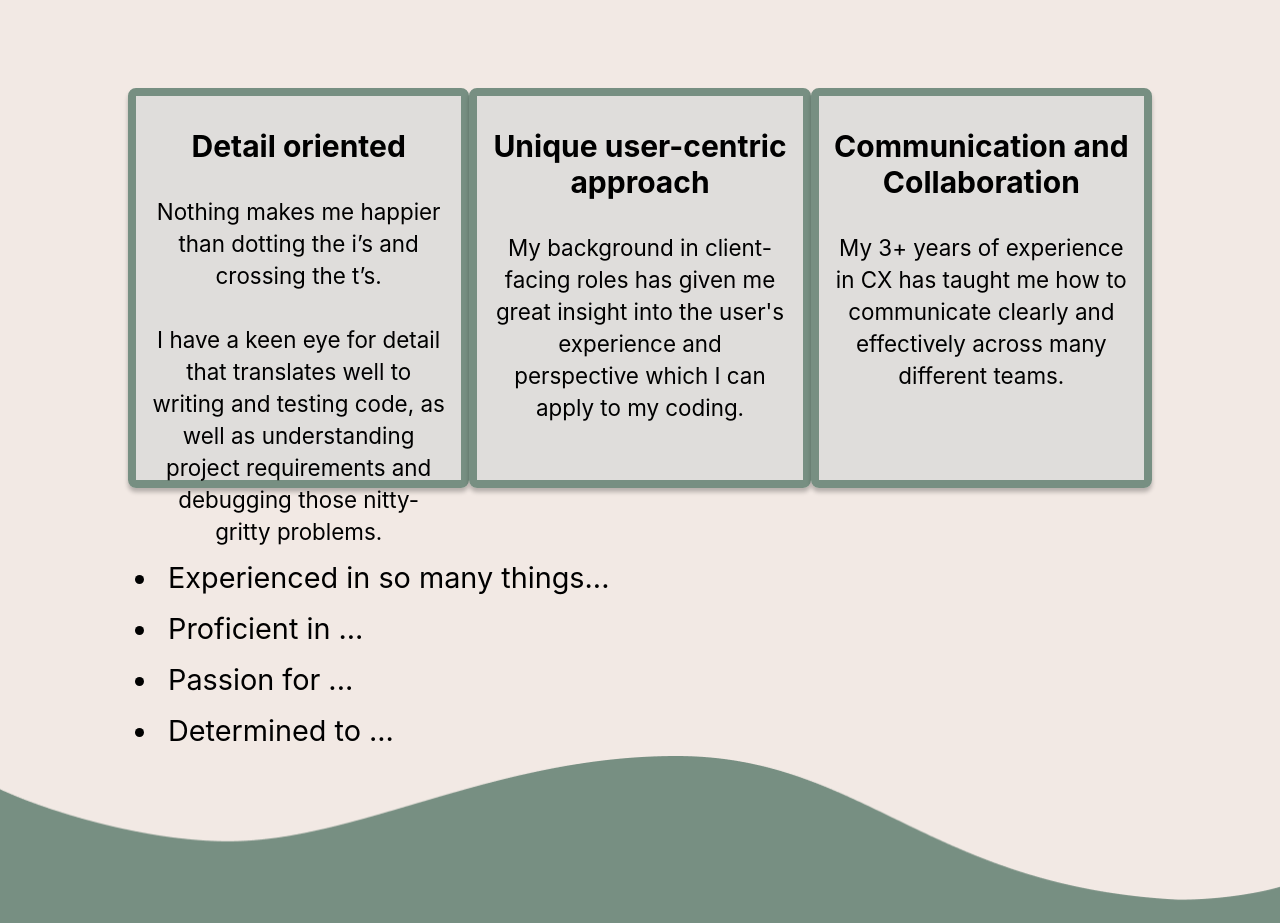
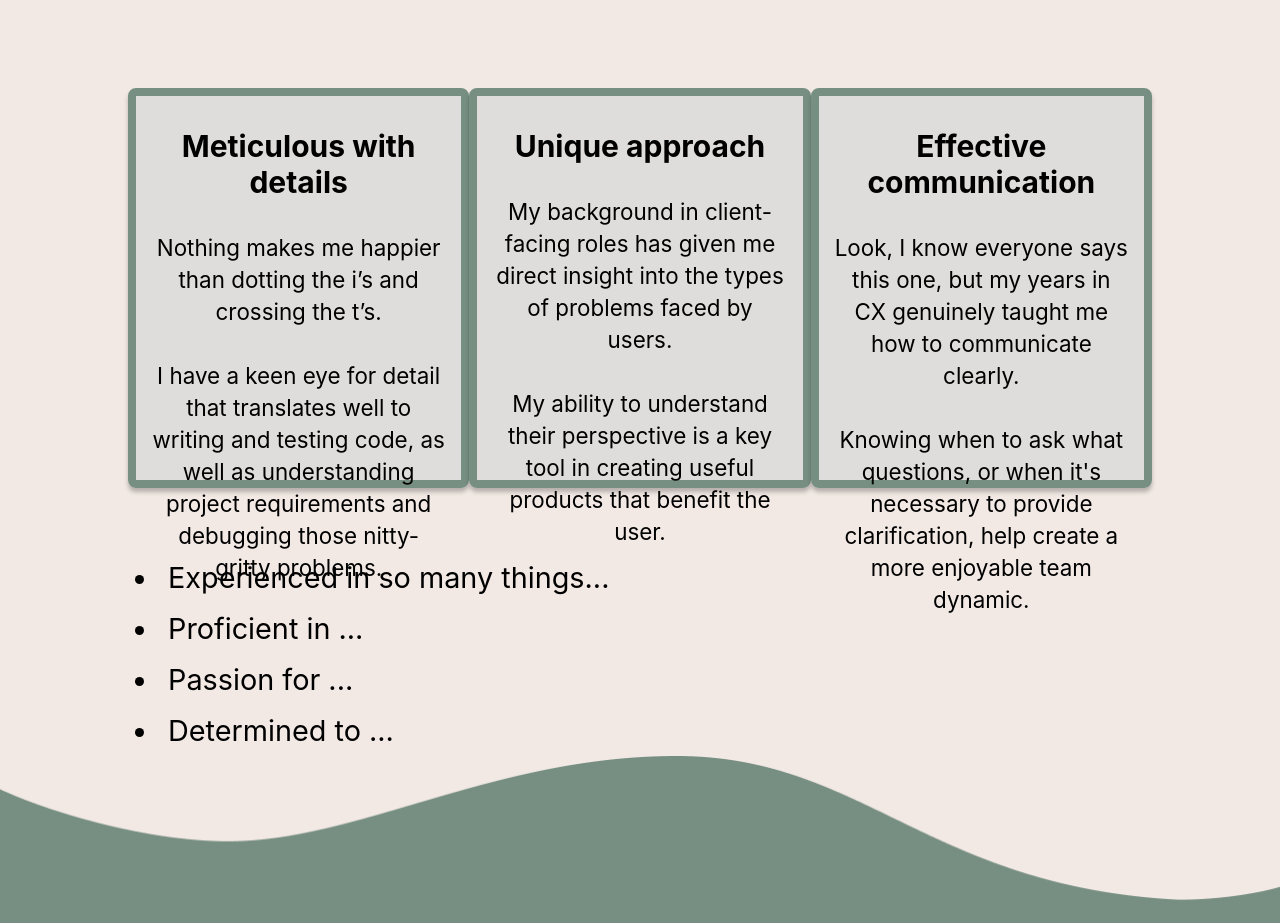
Before and after one commit to charlie-chandler/portfolio, a React (Create React App) app: page / in a window 1280 px wide. Shown: the part 3340-4263 px from the top of the page. Built offline with nearby package versions, Linux system fonts and the light colour scheme.

Commit message:
Finished updated copy in Attributes

```diff
--- a/src/components/Attributes.tsx
+++ b/src/components/Attributes.tsx
@@ -17,21 +17,26 @@ function Attributes() {
       <div className={attributeContainer}>
 
         <div className={attributeBox}>
-          <h2>Detail oriented</h2>
+          <h2>Meticulous with details</h2>
           <p>Nothing makes me happier than dotting the i’s and crossing the t’s.
-            <br />
-            <br />
+            <br /><br />
             I have a keen eye for detail that translates well to writing and testing code, as well as understanding project requirements and debugging those nitty-gritty problems.</p>
         </div>
 
         <div className={attributeBox}>
-          <h2>Unique user-centric approach</h2>
-          <p>My background in client-facing roles has given me great insight into the user's experience and perspective which I can apply to my coding.</p>
+          <h2>Unique approach</h2>
+          <p>My background in client-facing roles has given me direct insight into the types of problems faced by users.
+          <br /><br />
+          My ability to understand their perspective is a key tool in creating useful products that benefit the user.
+          </p>
         </div>
 
         <div className={attributeBox}>
-          <h2>Communication and Collaboration</h2>
-          <p>My 3+ years of experience in CX has taught me how to communicate clearly and effectively across many different teams.  </p>
+          <h2>Effective communication</h2>
+          <p>Look, I know everyone says this one, but my years in CX genuinely taught me how to communicate clearly.
+          <br /><br />
+          Knowing when to ask what questions, or when it's necessary to provide clarification, help create a more enjoyable team dynamic.
+          </p>
         </div>
       </div>
 
```
